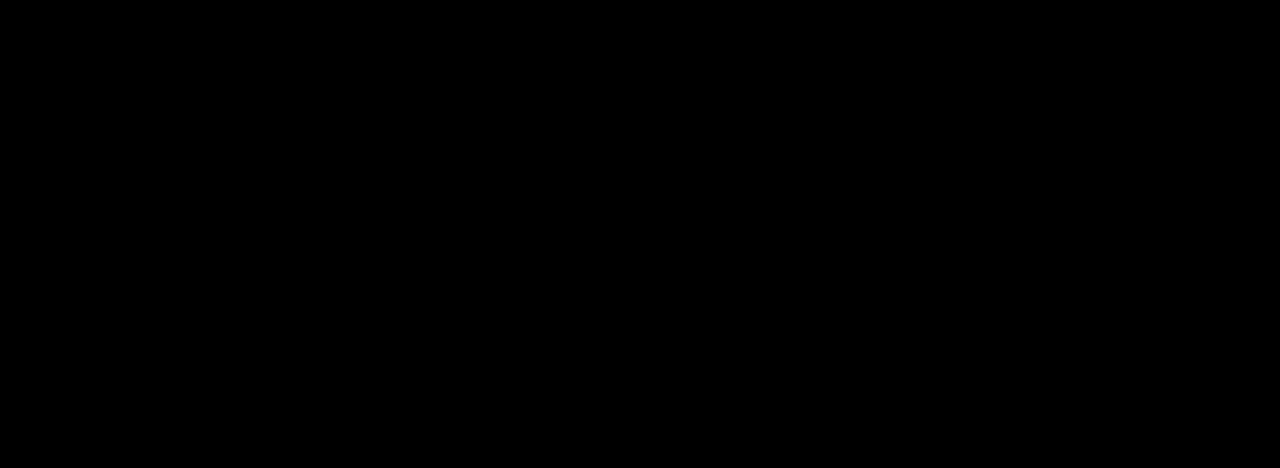
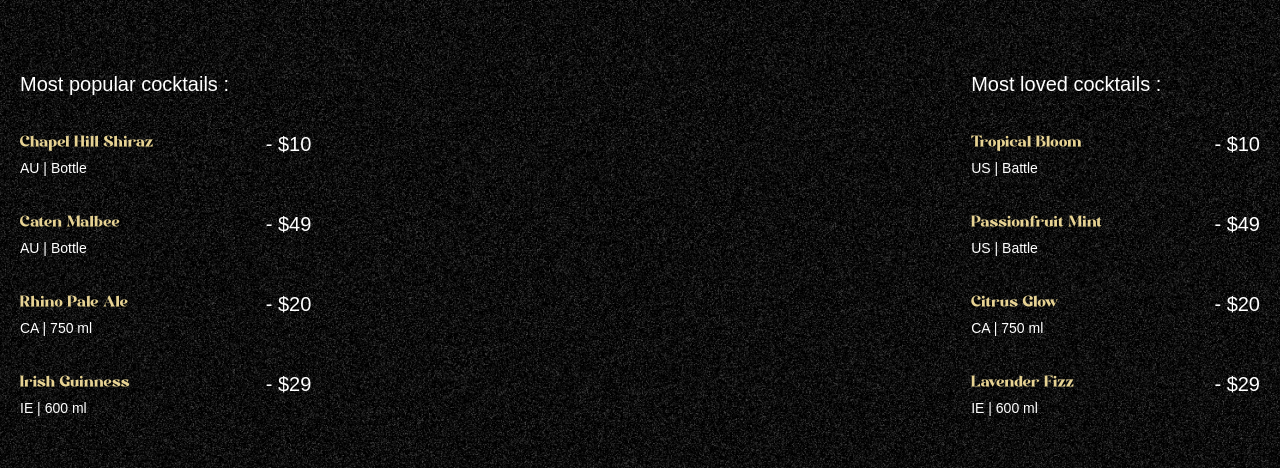
Before and after one commit to tharunethu03/VelvetPour-WebPage, a React (Vite) app: page / in a window 1280 px wide. Shown: the part 890-1358 px from the top of the page. Built offline with nearby package versions, Linux system fonts and the light colour scheme; a web font is replaced by a local one.

Commit message:
Implement cocktails section

```diff
--- a/constants/index.jsx
+++ b/constants/index.jsx
@@ -21,13 +21,13 @@
   {
     name: "Chapel Hill Shiraz",
     country: "AU",
-    detail: "Battle",
+    detail: "Bottle",
     price: "$10",
   },
   {
     name: "Caten Malbee",
     country: "AU",
-    detail: "Battle",
+    detail: "Bottle",
     price: "$49",
   },
   {
--- a/src/App.jsx
+++ b/src/App.jsx
@@ -3,6 +3,7 @@
 import gsap from "gsap";
 import Navbar from "./components/Navbar";
 import Hero from "./components/Hero";
+import Cocktails from "./components/Cocktails";
 
 gsap.registerPlugin(ScrollTrigger, SplitText);
 
@@ -11,7 +12,7 @@
     <main>
       <Navbar />
       <Hero />
-      <div className="h-dvh bg-black"></div>
+      <Cocktails />
     </main>
   );
 };
--- /dev/null
+++ b/src/components/Cocktails.jsx
@@ -0,0 +1,78 @@
+import React from "react";
+import { cocktailLists, mockTailLists } from "../../constants";
+import { useGSAP } from "@gsap/react";
+import gsap from "gsap";
+
+const Cocktails = () => {
+  useGSAP(() => {
+    const parallaxTimeline = gsap.timeline({
+      scrollTrigger: {
+        trigger: "#cocktails",
+        start: "top 30%",
+        end: "bottom 80%",
+        scrub: true,
+      },
+    });
+
+    parallaxTimeline
+      .from("#c-left-leaf", {
+        x: -100,
+        y: 100,
+      })
+      .from("#c-right-leaf", {
+        x: 100,
+        y: 100,
+      });
+  });
+
+  return (
+    <section id="cocktails" className="noisy">
+      <img src="/images/cocktail-left-leaf.png" alt="l-leaf" id="c-left-leaf" />
+      <img
+        src="/images/cocktail-right-leaf.png"
+        alt="r-leaf"
+        id="c-right-leaf"
+      />
+
+      <div className="list">
+        <div className="popular">
+          <h2>Most popular cocktails :</h2>
+
+          <ul>
+            {cocktailLists.map(({ name, country, detail, price }) => (
+              <li key={name}>
+                <div className="md:me-28">
+                  <h3>{name}</h3>
+                  <p>
+                    {country} | {detail}
+                  </p>
+                </div>
+                <span>- {price}</span>
+              </li>
+            ))}
+          </ul>
+        </div>
+
+        <div className="loved">
+          <h2>Most loved cocktails :</h2>
+
+          <ul>
+            {mockTailLists.map(({ name, country, detail, price }) => (
+              <li key={name}>
+                <div className="me-28">
+                  <h3>{name}</h3>
+                  <p>
+                    {country} | {detail}
+                  </p>
+                </div>
+                <span>- {price}</span>
+              </li>
+            ))}
+          </ul>
+        </div>
+      </div>
+    </section>
+  );
+};
+
+export default Cocktails;
--- a/src/components/Hero.jsx
+++ b/src/components/Hero.jsx
@@ -2,8 +2,13 @@
 import gsap from "gsap";
 import { SplitText } from "gsap/all";
 import React from "react";
+import { useMediaQuery } from "react-responsive";
 
 const Hero = () => {
+  const videoRef = React.useRef();
+
+  const isMobile = useMediaQuery({ maxWidth: 767 });
+
   useGSAP(() => {
     const heroSplit = new SplitText(".title", { type: "chars, words" });
     const paragraphSplit = new SplitText(".subtitle", { type: "lines" });
@@ -37,11 +42,29 @@
       })
       .to(".right-leaf", { y: 200 }, 0)
       .to(".left-leaf", { y: -200 }, 0);
+
+    const startValue = isMobile ? "top 50%" : "center 60%";
+    const endValue = isMobile ? "120% top" : "bottom top";
+
+    const tl = gsap.timeline({
+      scrollTrigger: {
+        trigger: "video",
+        start: startValue,
+        end: endValue,
+        scrub: true,
+        pin: true,
+      },
+    });
+    videoRef.current.onloadedmetadata = () => {
+      tl.to(videoRef.current, {
+        currentTime: videoRef.current.duration,
+      });
+    };
   }, []);
 
   return (
     <>
-      <section id="hero" className="noicy">
+      <section id="hero" className="noisy">
         <h1 className="title">MOJITO</h1>
         <img
           src="/images/hero-left-leaf.png"
@@ -74,6 +97,16 @@
           </div>
         </div>
       </section>
+      <div className="video absolute inset-0">
+        <video
+          ref={videoRef}
+          src="/videos/output.mp4"
+          muted
+          playsInline
+          preload="auto"
+          loop
+        />
+      </div>
     </>
   );
 };
```
